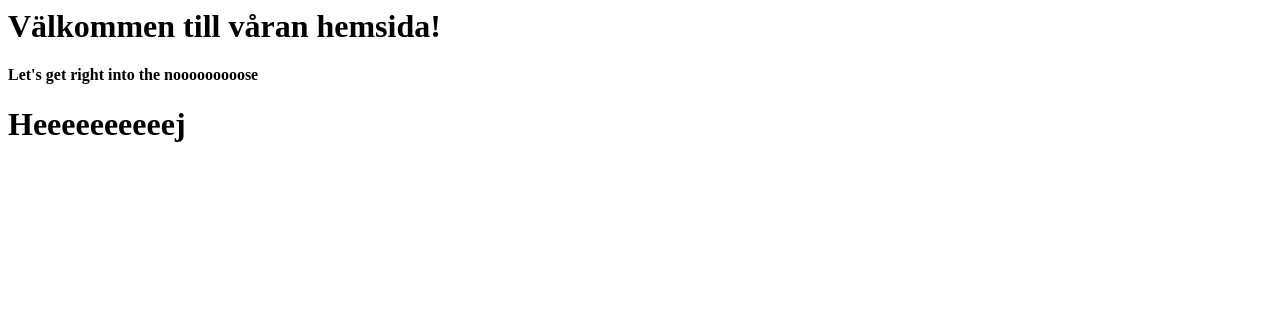
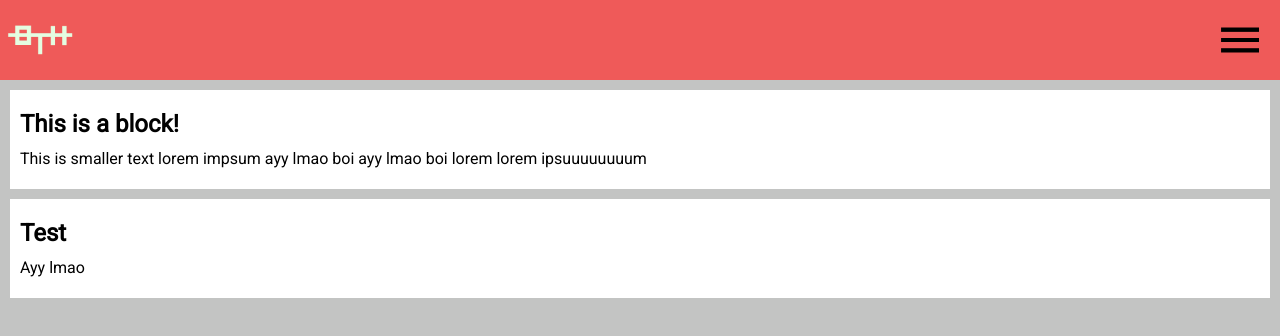
Before and after one commit to Yogsther/bth-pug, a plain HTML site: page dist/index.html in a window 1280 px wide. Drawn offline with Linux system fonts and the light colour scheme.

Commit message:
Updated readme, updated website

```diff
--- /dev/null
+++ b/dist/css/style.css
@@ -0,0 +1,43 @@
+*{
+    font-family: 'Roboto', sans-serif;
+}
+
+body{
+    margin: 0;
+    background: #c3c4c3;
+}
+
+#header{
+    height: 80px;
+    width: 100%;
+    background: #ef5a59;
+}
+
+#logo{
+    height: 80px;
+}
+
+#wrap{
+    padding: 10px;
+}
+
+.block{
+    display: block;
+    background: #ffffff;
+    padding: 10px;
+    padding-bottom: 5px;
+    margin-bottom: 10px;
+}
+
+h1, h2, h3, h4, h5, h6{
+    margin-top: 10px;
+    margin-bottom: -5px;
+}
+
+#burger-button{
+    float: right;
+    position: relative;
+    height: 50px;
+    top: 15px;
+    right: 15px;
+}
--- a/dist/index.html
+++ b/dist/index.html
@@ -1 +1 @@
-<html lang="en"><head><meta charset="UTF-8"/><meta name="viewport" content="width=device-width, initial-scale=1.0"/><meta http-equiv="X-UA-Compatible" content="ie=edge"/><title>Bildterpaihuset</title></head><body><h1>Välkommen till våran hemsida!</h1><h4>Let's get right into the nooooooooose</h4><h1>Heeeeeeeeeej</h1></body></html>
+<html lang="en"><head><link rel="stylesheet" href="css/style.css"/><link href="https://fonts.googleapis.com/css?family=Roboto" rel="stylesheet"/><meta charset="UTF-8"/><meta name="viewport" content="width=device-width, initial-scale=1.0"/><meta http-equiv="X-UA-Compatible" content="ie=edge"/><title>Bildterapihuset</title></head><body><div id="header"><img src="img/logo.png" id="logo" alt=""/><img src="img/burger.png" id="burger-button" alt=""/></div><div id="wrap"><div class="block"><h2>This is a block!</h2><p>This is smaller text lorem impsum ayy lmao boi ayy lmao boi lorem lorem ipsuuuuuuuum   </p></div><div class="block"><h2>Test</h2><p>Ayy lmao</p></div></div></body></html>
```
Also changed, not shown: dist/layout.html (+1 -1 lines), dist/img/burger.png (added), dist/img/logo.png (added), 3 other files.
